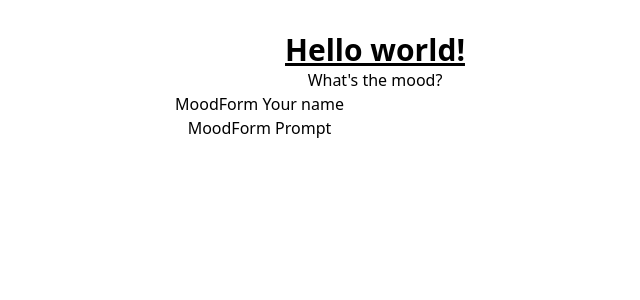
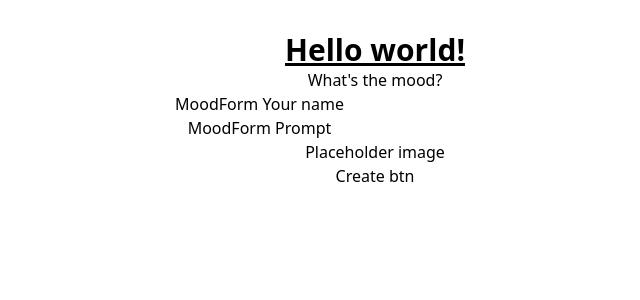
Before and after one commit to dangabrielle/moodboard-mern, a React (Vite) app in the folder client/: page / in a window 1280 px wide. Shown: the top 300 px of the page, without its empty margins (265-905 px from the left). Built offline with nearby package versions, Linux system fonts and the light colour scheme.

Commit message:
create handleChange fn

```diff
--- a/client/src/pages/MainPage/MainPage.jsx
+++ b/client/src/pages/MainPage/MainPage.jsx
@@ -11,9 +11,14 @@ const MainPage = () => {
 
   const [img, setImg] = useState(false);
 
+  const createImg = () => {};
+
   const handleSubmit = () => {};
 
-  const handleChange = (e) => {};
+  const handleChange = (e) => {
+    setForm({ ...form, [e.target.name]: e.target.value });
+    // e.target: <input class="bg-slate-200 rounded-lg" placeholder="Enter your name" type="text" id="name" name="name" required="" value="hhhj">
+  };
 
   return (
     <section>
@@ -22,6 +27,7 @@ const MainPage = () => {
         <form onSubmit={handleSubmit}>
           <MoodForm
             labelName="Your name"
+            placeholder="Enter your name"
             type="text"
             name="name"
             value={form.name}
@@ -29,11 +35,18 @@ const MainPage = () => {
           />
           <MoodForm
             labelName="Prompt"
+            placeholder="A penguin in an igloo"
             type="text"
             name="prompt"
             value={form.prompt}
             handleChange={handleChange}
           />
+          <div>
+            {form.photo ? <img src={form.photo} /> : "Placeholder image"}
+          </div>
+          <button type="button" onClick={createImg}>
+            {img ? "Creating your mood" : "Create btn"}
+          </button>
         </form>
       </div>
     </section>
```
